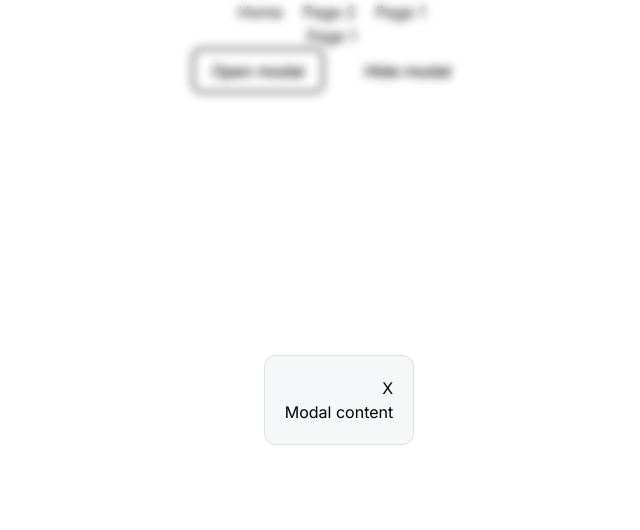
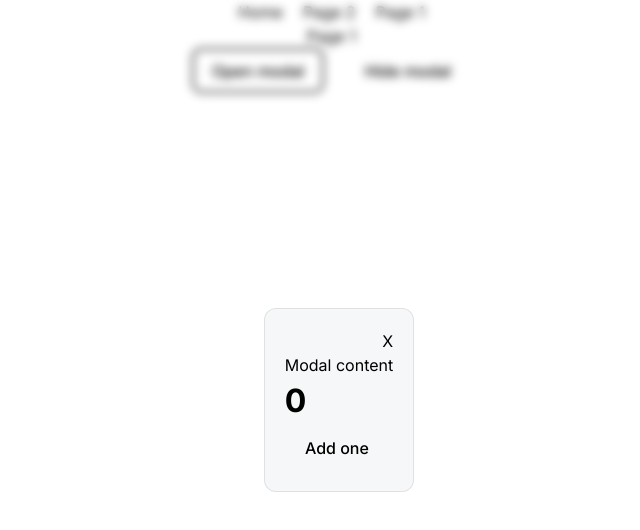
Before and after one commit to sergiycheck/next-diff-projects, a Next.js app in the folder default-next-js-project-to-try-things/: page /page1 in a window 1280 px wide. Both pictures are taken after a click on the button "Open modal". Shown: the top 530 px of the page, without its empty margins (301-941 px from the left). Built offline with nearby package versions, Linux system fonts and the light colour scheme.

Commit message:
closing on click outside

```diff
--- a/default-next-js-project-to-try-things/src/app/page1/page.tsx
+++ b/default-next-js-project-to-try-things/src/app/page1/page.tsx
@@ -37,8 +37,32 @@
           setShow((prev) => !prev);
         }}
       >
-        <Text>Modal content</Text>
+        <>
+          <Text>Modal content</Text>
+          <Counter />
+        </>
       </Modal>
     </div>
   );
 }
+
+function Counter() {
+  const [score, setScore] = React.useState(0);
+  const [hover, setHover] = React.useState(false);
+
+  let className = "counter";
+  if (hover) {
+    className += " hover";
+  }
+
+  return (
+    <div
+      className={className}
+      onPointerEnter={() => setHover(true)}
+      onPointerLeave={() => setHover(false)}
+    >
+      <h1>{score}</h1>
+      <button onClick={() => setScore(score + 1)}>Add one</button>
+    </div>
+  );
+}
--- a/default-next-js-project-to-try-things/src/app/shared/modal/Modal.tsx
+++ b/default-next-js-project-to-try-things/src/app/shared/modal/Modal.tsx
@@ -15,6 +15,8 @@
   onClose: () => void;
   children: JSX.Element;
 }) {
+  const containerRef = React.useRef(null);
+
   const [isBrowser, setIsBrowser] = React.useState(false);
 
   React.useEffect(() => {
@@ -33,8 +35,22 @@
     };
   }, [show]);
 
+  React.useEffect(() => {
+    const bodyClickHandler = (e: MouseEvent) => {
+      if (containerRef.current == e.target) {
+        onClose();
+      }
+    };
+
+    document.addEventListener("click", bodyClickHandler);
+
+    return () => {
+      document.removeEventListener("click", bodyClickHandler);
+    };
+  }, [onClose]);
+
   const modalContent = show ? (
-    <div className={s.container}>
+    <div className={s.container} ref={containerRef}>
       <div className={s.content}>
         {showHeader && (
           <div className={s.header}>
```
